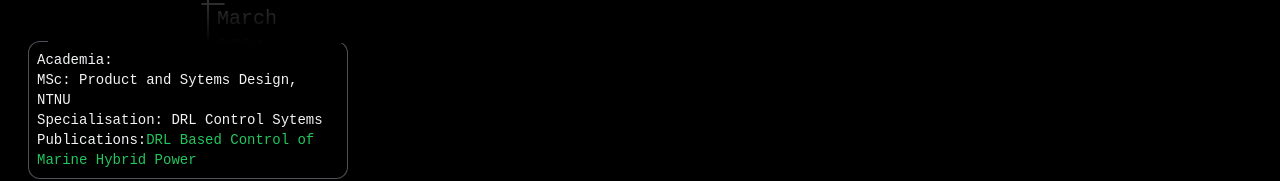
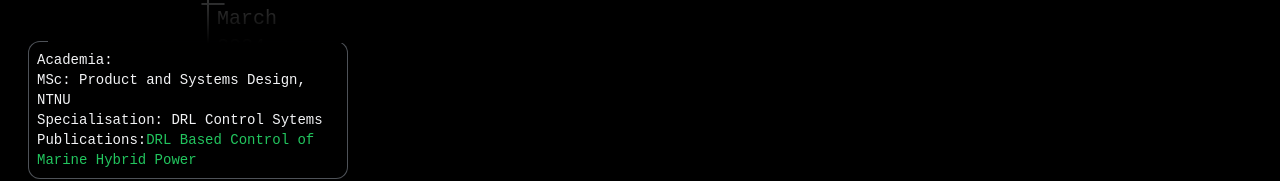
Before and after one commit to swappybizz/pflo, a Next.js app: page / in a window 1280 px wide. Both pictures are taken after a click on the button "Work". Shown: the part 477-658 px from the top of the page. Built offline with nearby package versions, Linux system fonts and the light colour scheme.

Commit message:
refactor: Fix typo in Timeline component's Academia section

```diff
--- a/src/app/components/Timeline.js
+++ b/src/app/components/Timeline.js
@@ -237,7 +237,7 @@
         >Academia:</h1>
         <h1
         classname= 'w-full text-center '
-        >MSc: Product and Sytems Design, NTNU</h1>
+        >MSc: Product and Systems Design, NTNU</h1>
         <h1
         classname= 'w-full text-center '
         >Specialisation: DRL Control Sytems</h1>
```
